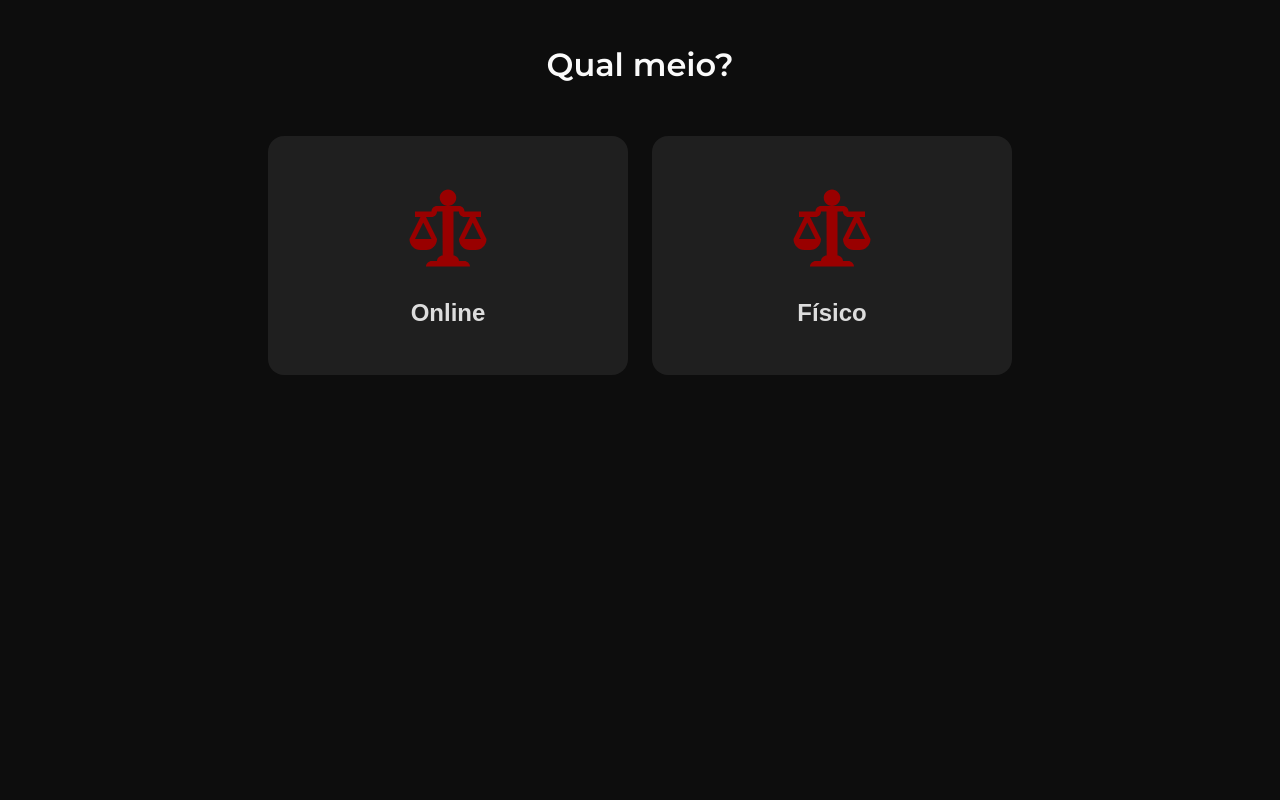
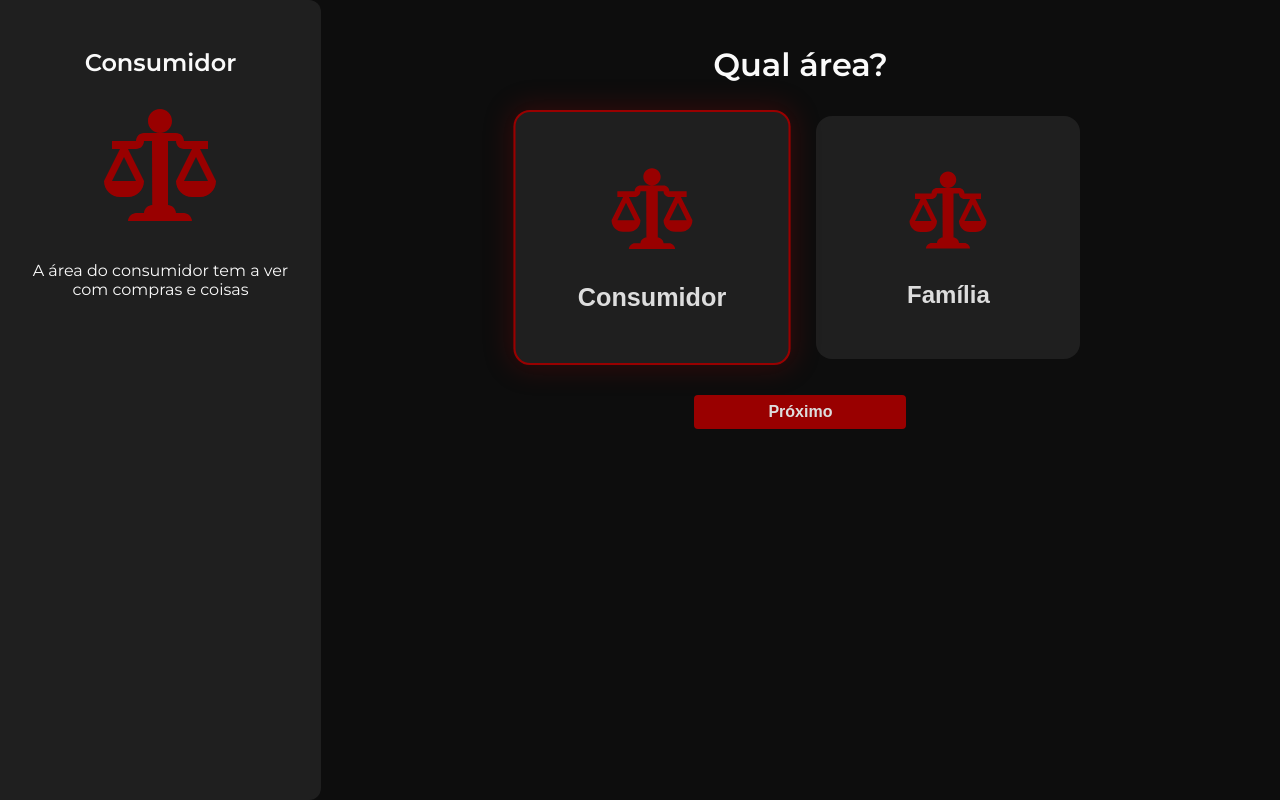
Before and after one commit to hbalardin/ifsul-project, a React (Create React App) app: page /quiz in a window 1280 px wide. Both pictures are taken after a click on the button "Consumidor". Built offline with nearby package versions, Linux system fonts and the light colour scheme.

Commit message:
fix: select answer and show on sidebar

```diff
--- a/src/components/AnswerCard/index.tsx
+++ b/src/components/AnswerCard/index.tsx
@@ -6,19 +6,26 @@ import { Container, Title } from './styles';
 
 interface AnswerCardProps {
   title: string;
-  description: string;
+  isSelected: boolean
   onClick: () => void;
 }
 
-export const AnswerCard = ({ title, description, onClick }: AnswerCardProps): JSX.Element => (
-  <Container>
+export const AnswerCard = ({ title, isSelected, onClick }: AnswerCardProps): JSX.Element => {
+  const handleClick = (): void => {
+    onClick();
+  };
+
+  return (
+    <Container
+      isSelected={isSelected}
+    >
       <button
         type="button"
-      onClick={onClick}
+        onClick={handleClick}
       >
         <GoLaw size={88} color={theme.color.darkRed} />
         <Title>{title}</Title>
-      {/* <p>{description}</p> */}
       </button>
     </Container>
   );
+};
--- a/src/components/AnswerCard/styles.ts
+++ b/src/components/AnswerCard/styles.ts
@@ -1,16 +1,21 @@
-import styled from 'styled-components';
+import styled, { css } from 'styled-components';
 
-export const Container = styled.li`
+interface ContainerProps {
+  isSelected: boolean
+}
+
+export const Container = styled.li<ContainerProps>`
     width: 100%;
-    max-width: 360px;
-    padding: 48px 32px;
+    max-width: 264px;
 
     background: ${(props) => props.theme.color.gray};
     border-radius: 16px;
 
     list-style: none;
+    cursor: pointer;
 
     button {
+        padding: 48px 32px;
         border: 0;
         width: 100%;
         background: transparent;
@@ -22,6 +27,22 @@ export const Container = styled.li`
       filter: brightness(0.9);
       transform: scale(1.05);
     }
+
+    ${(props) => {
+    if (!props.isSelected) {
+      return css`
+        border: 2px solid transparent;
+      `;
+    }
+
+    return css`
+        border: 2px solid ${props.theme.color.darkRed};
+        transform: scale(1.05);
+
+        -webkit-box-shadow: 0px 0px 24px 4px rgba(153,0,0,0.25);
+        box-shadow: 0px 0px 24px 4px rgba(153,0,0,0.25);
+      `;
+  }};
 `;
 
 export const Title = styled.h2`
--- /dev/null
+++ b/src/components/AnswersSidebar/index.tsx
@@ -0,0 +1,21 @@
+import { GoLaw } from 'react-icons/go';
+
+import { theme } from '../../styles/theme';
+
+import { Answer } from '../../models';
+import { SidebarContainer } from './styles';
+
+interface AnswersSidebarProps {
+  showSidebar: boolean
+  answer?: Answer
+}
+
+export const AnswersSidebar = ({ showSidebar, answer }: AnswersSidebarProps): JSX.Element => (
+  <SidebarContainer isVisible={showSidebar}>
+    <h1>{answer?.title}</h1>
+
+    {showSidebar && <GoLaw size={128} color={theme.color.darkRed} />}
+
+    <p>{answer?.description}</p>
+  </SidebarContainer>
+);
--- /dev/null
+++ b/src/components/AnswersSidebar/styles.ts
@@ -0,0 +1,39 @@
+import styled, { css } from 'styled-components';
+
+interface SidebarContainerProps {
+  isVisible: boolean
+}
+
+export const SidebarContainer = styled.aside<SidebarContainerProps>`
+  width: 0;
+  padding: 48px 24px;
+
+  display: flex;
+  flex-direction: column;
+  align-items: center;
+
+  background: ${(props) => props.theme.color.gray};
+  border-radius: 0 12px 12px 0;
+
+  transition: all ease-in-out 0.5s;
+  opacity: 0;
+
+  ${(props) => {
+    if (!props.isVisible) return '';
+
+    return css`
+      width: 33%;
+      opacity: 1;
+    `;
+  }};
+
+  h1 {
+    margin-bottom: 24px;
+    text-align: center;
+  }
+
+  p {
+    margin-top: 32px;
+    text-align: center;
+  }
+`;
--- a/src/components/Input/index.tsx
+++ b/src/components/Input/index.tsx
@@ -3,6 +3,6 @@ import { InputContainer } from './styles';
 
 type InputProps = HTMLAttributes<HTMLInputElement>
 
-export const Input = ({ ...rest }: InputProps): JSX.Element => (
-  <InputContainer {...rest} />
+export const Input = ({ name, ...rest }: InputProps): JSX.Element => (
+  <InputContainer name={name} {...rest} />
 );
--- a/src/components/index.ts
+++ b/src/components/index.ts
@@ -1 +1,4 @@
 export * from './AnswerCard';
+export * from './AnswersSidebar';
+export * from './Button';
+export * from './Input';
--- a/src/pages/Login/index.tsx
+++ b/src/pages/Login/index.tsx
@@ -1,5 +1,4 @@
-import { Button } from '../../components/Button';
-import { Input } from '../../components/Input';
+import { Button, Input } from '../../components';
 import { Container } from './styles';
 
 export const Login = (): JSX.Element => (
@@ -8,15 +7,14 @@ export const Login = (): JSX.Element => (
       <h1>Faça seu login</h1>
 
       <form>
-        <label htmlFor="userLogin">Usuário</label>
-        <Input id="userLogin" itemType="text" />
+        <label htmlFor="username">Usuário</label>
+        <Input id="username" itemType="text" />
 
-        <label htmlFor="userPassword">Senha</label>
-        <Input id="userPassword" itemType="password" />
+        <label htmlFor="password">Senha</label>
+        <Input id="password" itemType="password" />
 
         <Button>Login</Button>
       </form>
-
     </section>
   </Container>
 );
--- a/src/pages/Quiz/index.tsx
+++ b/src/pages/Quiz/index.tsx
@@ -1,28 +1,18 @@
 import { useEffect, useState } from 'react';
+
 import quiz from '../../mocks/quiz.json';
 
-import { AnswerCard } from '../../components';
-import { Button } from '../../components/Button';
+import { Answer, Question } from '../../models';
+import { AnswerCard, AnswersSidebar, Button } from '../../components';
 
-import { Container } from './styles';
-
-interface Question {
-  id: string;
-  title: string;
-}
-
-interface Answer {
-  id: string;
-  title: string;
-  description: string;
-  questionId: string
-  nextQuestionId?: string;
-}
+import { Container, Content } from './styles';
 
 export const Quiz = (): JSX.Element => {
   const [currentQuestion, setCurrentQuestion] = useState<Question>();
   const [currentAnswers, setCurrentAnswers] = useState<Answer[]>([]);
-  const [showResults, setShowResults] = useState(false);
+  const [selectedAnswer, setSelectedAnswer] = useState<Answer>();
+
+  const [quizHasFinished, setQuizHasFinished] = useState(false);
 
   const startQuiz = (): void => {
     const firstQuestion = quiz.data.questions[0];
@@ -30,17 +20,26 @@ export const Quiz = (): JSX.Element => {
 
     setCurrentQuestion(firstQuestion);
     setCurrentAnswers(firstAnswers);
-    setShowResults(false);
+    setQuizHasFinished(false);
   };
 
-  const handleSelectAnswer = (nextQuestionId?: string): void => {
-    if (!nextQuestionId) {
-      setShowResults(true);
+  const handleSelectAnswer = (answer: Answer): void => {
+    if (answer.id === selectedAnswer?.id) {
+      setSelectedAnswer(undefined);
       return;
     }
 
-    const nextQuestion = quiz.data.questions.find((question) => question.id === nextQuestionId);
-    const nextAnswers = quiz.data.answers.filter((answer) => answer.questionId === nextQuestionId);
+    setSelectedAnswer(answer);
+  };
+
+  const handleNextQuestion = (): void => {
+    if (!selectedAnswer?.nextQuestionId) {
+      setQuizHasFinished(true);
+      return;
+    }
+
+    const nextQuestion = quiz.data.questions.find((question) => question.id === selectedAnswer.nextQuestionId);
+    const nextAnswers = quiz.data.answers.filter((answer) => answer.questionId === selectedAnswer.nextQuestionId);
 
     setCurrentQuestion(nextQuestion);
     setCurrentAnswers(nextAnswers);
@@ -52,36 +51,39 @@ export const Quiz = (): JSX.Element => {
 
   return (
     <Container>
-      {showResults
-        ? (
-          <>
+      <AnswersSidebar answer={selectedAnswer} showSidebar={!!selectedAnswer && !quizHasFinished} />
+      <Content>
         <header>
-              <h1>Quiz finalizado!</h1>
+          <h1>{quizHasFinished ? 'Quiz finalizado!' : currentQuestion?.title}</h1>
         </header>
         <section>
-              <Button onClick={startQuiz}>Reiniciar</Button>
-            </section>
-          </>
+          {quizHasFinished
+            ? (
+              <p>
+                Se tiver interesse, informe seu WhatsApp.
+                <br />
+                Entraremos em contato assim que possível.
+              </p>
             )
             : (
-          <>
-            <header>
-              <h1>{currentQuestion?.title}</h1>
-            </header>
-            <section>
               <ul style={{ padding: 0 }}>
                 {currentAnswers.map((answer) => (
                   <AnswerCard
                     key={answer.id}
                     title={answer.title}
-                    description={answer.description}
-                    onClick={() => handleSelectAnswer(answer.nextQuestionId)}
+                    isSelected={answer.id === selectedAnswer?.id}
+                    onClick={() => handleSelectAnswer(answer)}
                   />
                 ))}
               </ul>
+            )}
         </section>
-          </>
-        )}
+        <footer>
+          {quizHasFinished
+            ? <Button onClick={startQuiz}>Reiniciar</Button>
+            : <Button onClick={handleNextQuestion}>Próximo</Button>}
+        </footer>
+      </Content>
     </Container>
   );
 };
--- a/src/pages/Quiz/styles.ts
+++ b/src/pages/Quiz/styles.ts
@@ -1,9 +1,16 @@
 import styled from 'styled-components';
 
 export const Container = styled.main`
-  height: 100vh;
-  width: 100vw;
+  min-height: 100vh;
+  min-width: 100vw;
+  height: 100%;
+  width: 100%;
 
+  display: flex;
+`;
+
+export const Content = styled.article`
+  width: 100%;
   padding: 24px 48px;
 
   header {
@@ -14,7 +21,9 @@ export const Container = styled.main`
     height: 80px;
     width: 100%;
 
-    margin-bottom: 32px;
+    > h1 {
+      font-size: 32px;
+    }
   }
 
   section {
@@ -22,12 +31,25 @@ export const Container = styled.main`
     display: flex;
     justify-content: center;
 
+    padding: 12px 0;
+
     ul {
       width: 100%;
       display: flex;
+      flex-wrap: wrap;
       justify-content: center;
-      gap: 24px;
+      gap: 32px;
+    }
+
+    p {
+      text-align: center;
     }
   }
 
+  footer {
+    display: flex;
+    justify-content: center;
+
+    padding: 24px 0;
+  }
 `;
```
Lines whose indentation alone changed are shown as unchanged.
